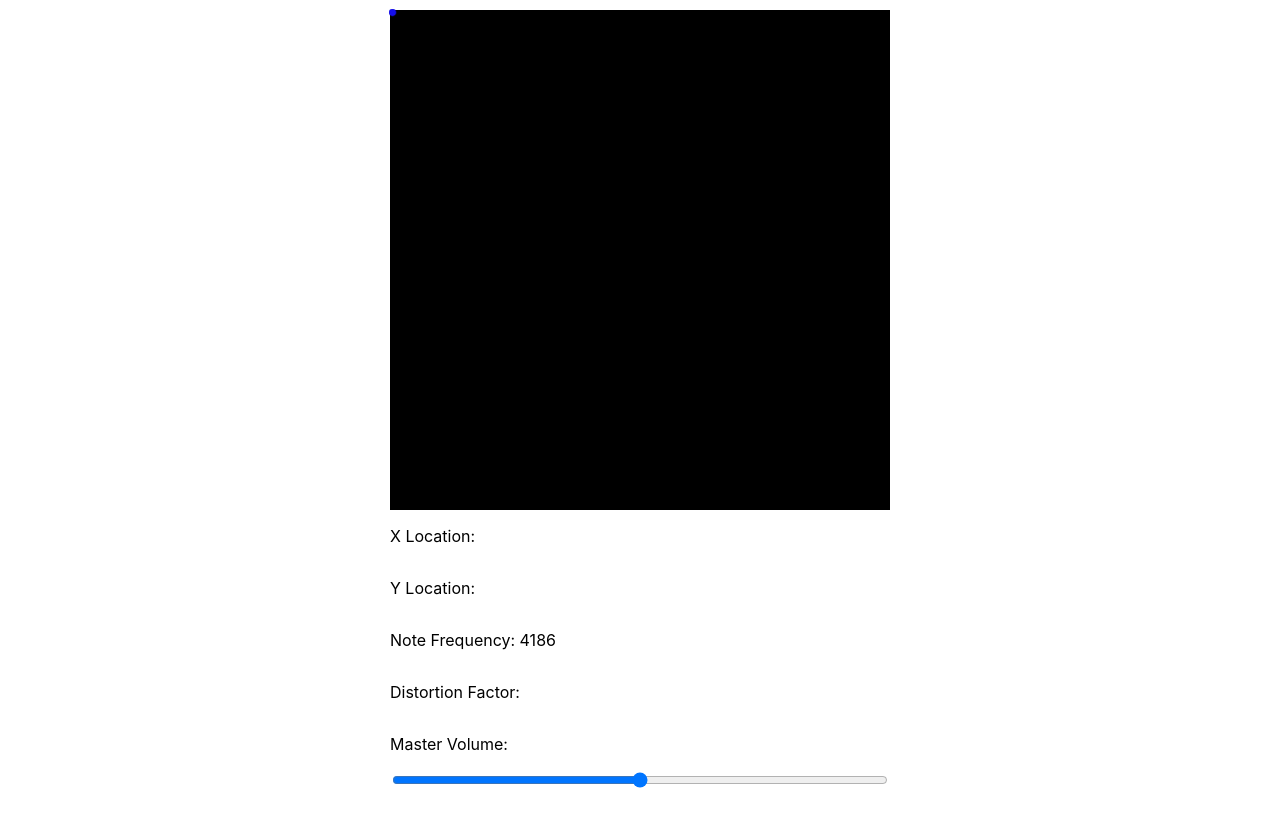
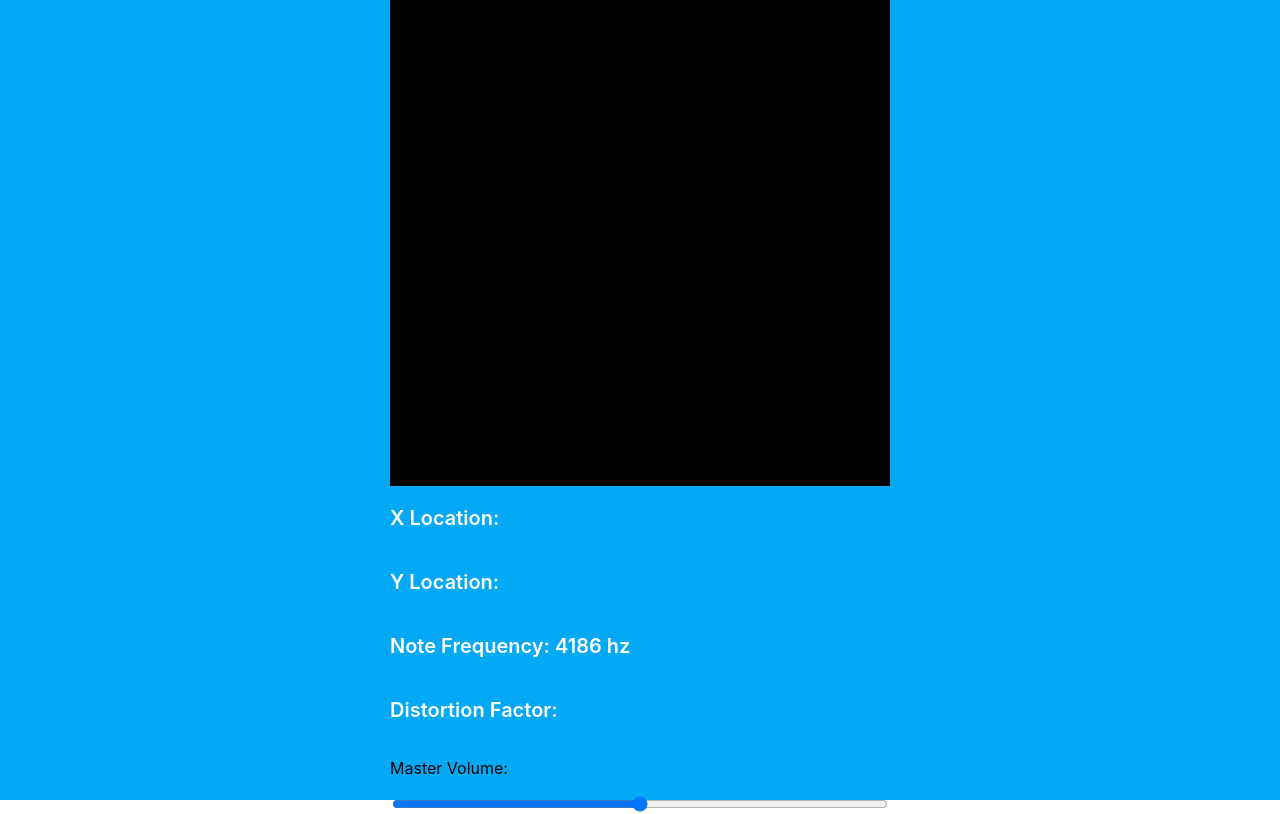
Before and after one commit to SteeleCoale/SynthBox, a React (Create React App) app: page / in a window 1280 px wide. Built offline with nearby package versions, Linux system fonts and the light colour scheme.

Commit message:
some color changes

```diff
--- a/src/App.js
+++ b/src/App.js
@@ -8,6 +8,7 @@ const StyledApp = styled('div')`
 	display: flex;
 	justify-content: center;
 	align-items: center;
+	background-color: #03a9f4;
 `;
 
 function App() {
--- a/src/components/LogBar.js
+++ b/src/components/LogBar.js
@@ -1,11 +1,17 @@
-// import styled from 'styled-components';
+import styled from 'styled-components';
 import React from 'react';
+
+const StyledP = styled('p')`
+	color: white;
+	font-size: 20px;
+	font-weight: 600;
+`
 
 const LogBar = ({ x, y }) => {
 	return (
 		<>
-			<p>X Location: {x}</p>
-			<p>Y Location: {y}</p>
+			<StyledP>X Location: {x}</StyledP>
+			<StyledP>Y Location: {y}</StyledP>
 		</>
 	);
 };
--- a/src/components/NoteFreqBar.js
+++ b/src/components/NoteFreqBar.js
@@ -1,11 +1,17 @@
-// import styled from 'styled-components';
+import styled from 'styled-components';
 import React from 'react';
+
+const StyledP = styled('p')`
+	color: white;
+	font-size: 20px;
+	font-weight: 600;
+`
 
 const NoteFreqBar = ({ freq, wave }) => {
 	return (
 		<>
-			<p>Note Frequency: {freq}</p>
-			<p>Distortion Factor: {wave}</p>
+			<StyledP>Note Frequency: {freq} hz</StyledP>
+			<StyledP>Distortion Factor: {wave}</StyledP>
 		</>
 	);
 };
```
